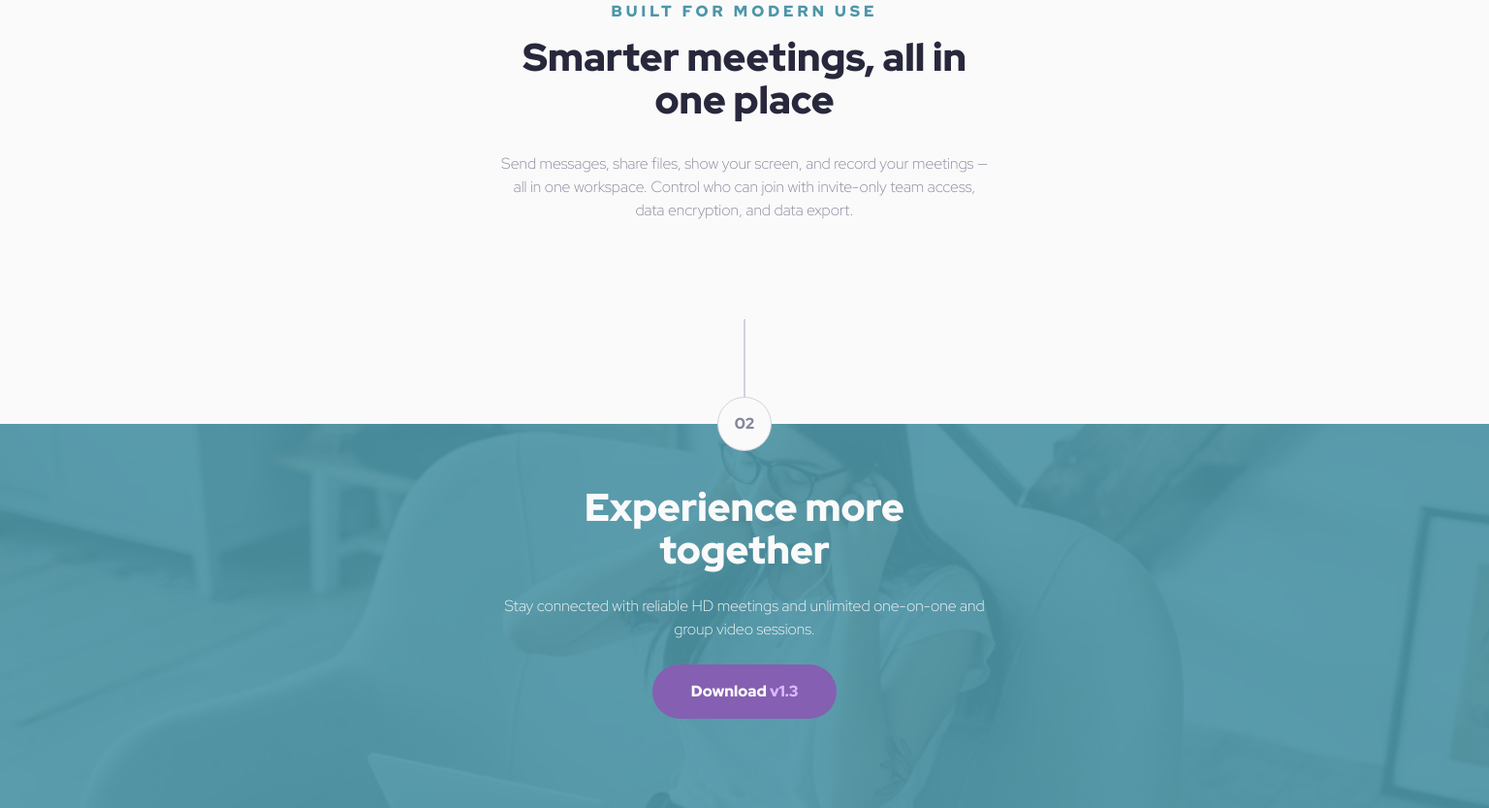
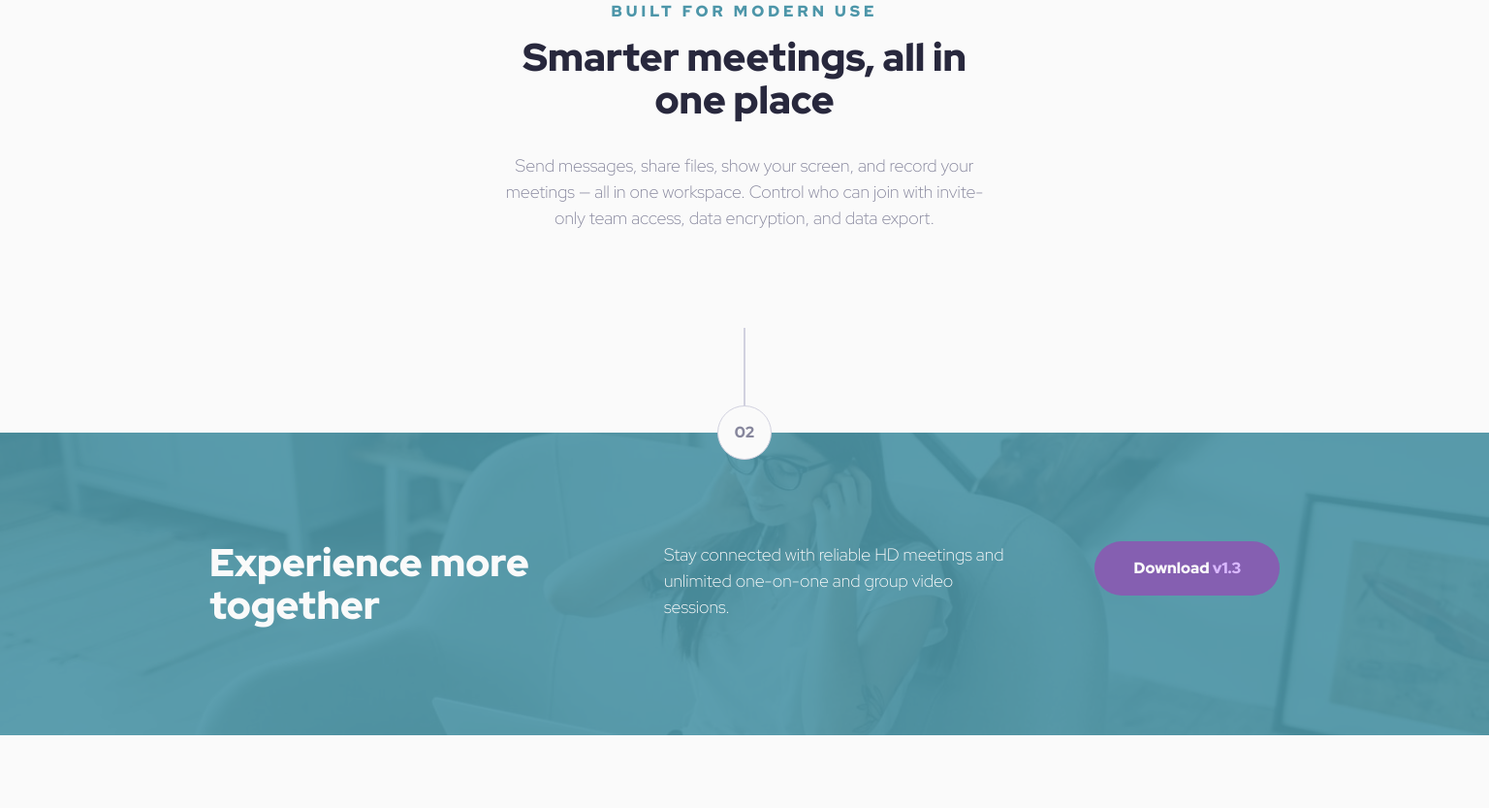
Before and after one commit to marco-zulian/code-by-marco, a plain HTML site: page components/meet-landing-page/meet-landing-page.html in a window 1536 px wide. Shown: the part 1167-2000 px from the top of the page at 97% size. After the commit the page ends 1925 px from the top, so only its background shows below. Drawn offline with Linux system fonts and the light colour scheme.

Commit message:
fixes font sizing and footer layout

```diff
--- a/components/meet-landing-page/meet-landing-page.html
+++ b/components/meet-landing-page/meet-landing-page.html
@@ -75,7 +75,7 @@
       <p class="type-preset-4 font-color-white footer__section-content">Stay connected with reliable HD meetings and unlimited one-on-one and group video sessions.</p>
       <button class="custom-button footer__section-content bg-color-purple-600">
         <p class="font-color-white type-preset-5">Download <span class="font-color-purple-300">v1.3</span></p>
-      <button>
+      </button>
     </div>
   </footer>
 </body>
--- a/styles/meet-landing-page/global.scss
+++ b/styles/meet-landing-page/global.scss
@@ -90,7 +90,7 @@ p, h1, h2 {
   line-height: 1.5;
   font-weight: 300;
   font-style: normal;
-  font-size: clamp(1rem, 0.2vw, 1.125rem);
+  font-size: clamp(1rem, 2vw, 1.125rem);
 }
 
 .type-preset-5 {
@@ -325,4 +325,25 @@ footer {
   main {
     padding: $spacing-700 $spacing-1000 $spacing-900 $spacing-1000;
   }
+
+  footer {
+    padding: $spacing-1400 $spacing-1000;
+
+    .footer-content {
+      padding: 0;
+      display: grid;
+      grid-template-columns: 445px 355px 256px;
+      justify-content: center;
+      align-self: center;
+
+      h2, p {
+        text-align: start;
+      }
+
+      button {
+        align-self: flex-start;
+        justify-self: flex-end;
+      }
+    }
+  }
 }
```
Also changed, not shown: styles/meet-landing-page/global.css, 1 other file.
